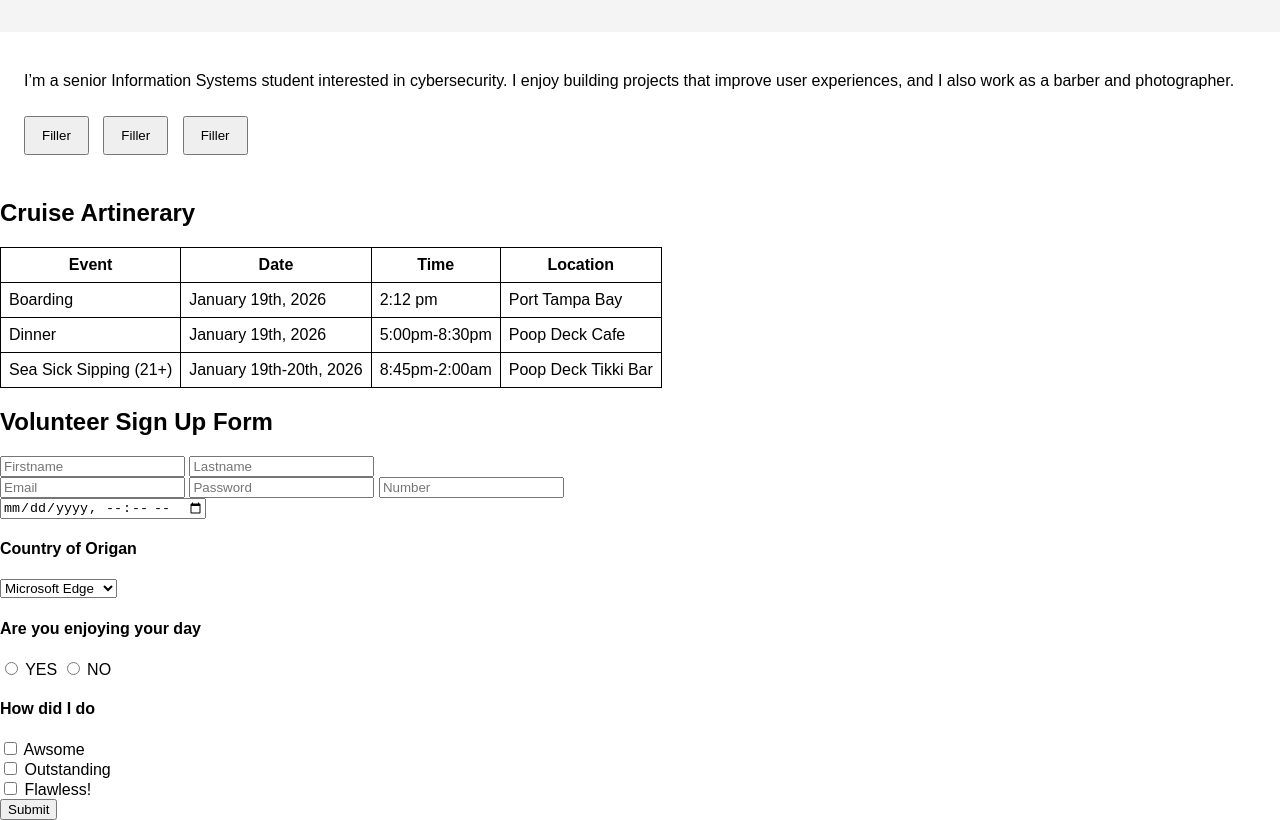
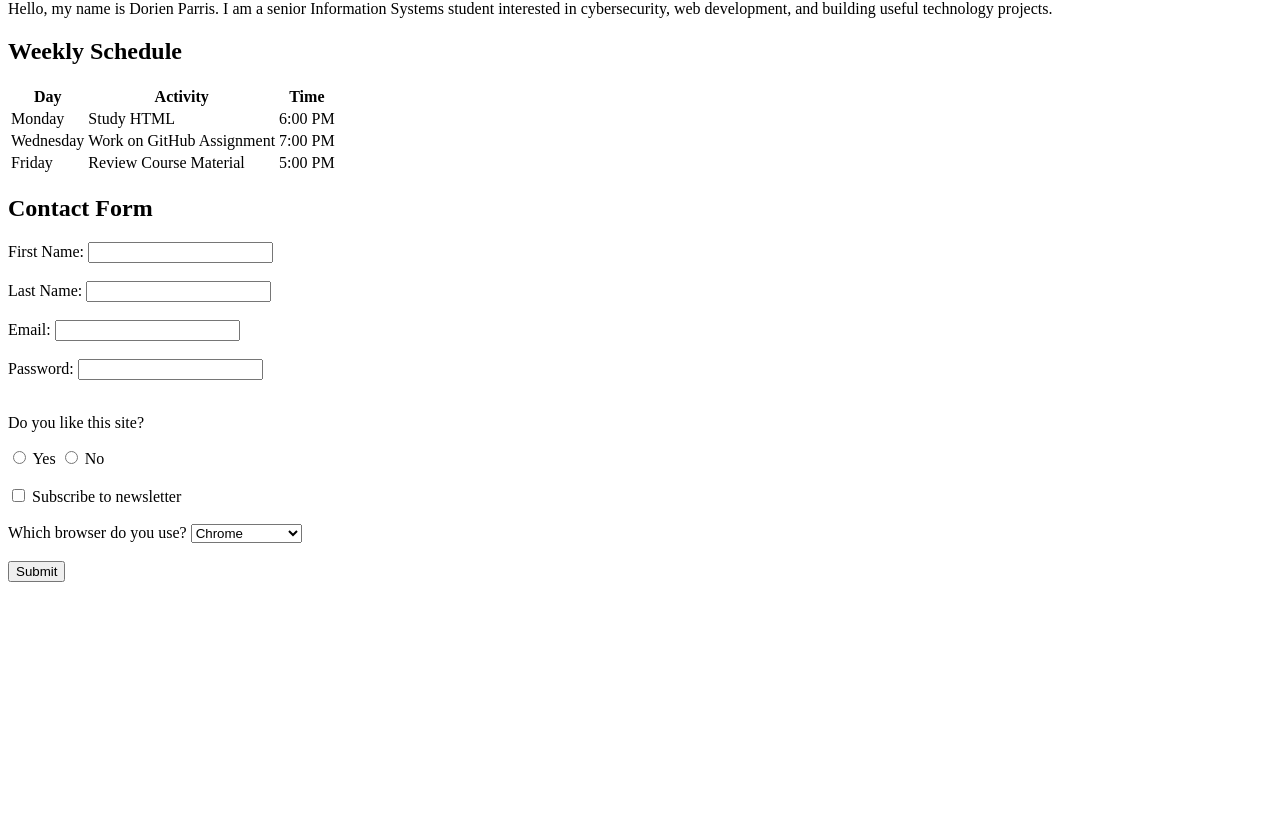
Before and after one commit to dorien1p/DParris-COP3060, a plain HTML site: page index.html in a window 1280 px wide. Shown: the part 80-900 px from the top of the page. After the commit the page ends 800 px from the top, so only its background shows below. Drawn offline with Linux system fonts and the light colour scheme.

Commit message:
Update index.html with new content and structure

```diff
--- a/index.html
+++ b/index.html
@@ -1,172 +1,91 @@
 <!DOCTYPE html>
 <html lang="en">
 <head>
-    <meta charset="UTF-8" />
-    <meta name="viewport" content="width=device-width, initial-scale=1.0" />
-    <title>Dorien Parris - Introduction</title>
+    <meta charset="UTF-8">
+    <meta name="viewport" content="width=device-width, initial-scale=1.0">
+    <title>Dorien Parris - PA01 Part 2</title>
+</head>
+<body>
+    <h1>Dorien Parris</h1>
 
-    <style>
-      body {
-        font-family: Arial, sans-serif;
-        margin: 0;
-        padding: 0;
-      }
-
-      header {
-        display: flex;
-        justify-content: space-between;
-        align-items: center;
-        padding: 16px 24px;
-        background-color: #f4f4f4;
-      }
-
-      .top-buttons button {
-        margin-left: 10px;
-        padding: 8px 14px;
-        cursor: pointer;
-      }
-
-      main {
-        padding: 24px;
-      }
-
-      .button-group button {
-        margin-right: 10px;
-        margin-top: 10px;
-        padding: 10px 16px;
-      }
-              table, th, td {
-            border: 1px solid black;
-            border-collapse: collapse;
-            padding: 8px;
-        }
-    </style>
-  </head>
-
-  <body>
-    <header>
-      <h1>Hello, I'm Dorien Parris</h1>
-
-      <div class="top-buttons">
-        <button>Sign Up</button>
-        <button>Register</button>
-      </div>
-    </header>
-
-    <main>
     <p>
-        I’m a senior Information Systems student interested in cybersecurity. I enjoy
-        building projects that improve user experiences, and I also work as a barber
-        and photographer.
+        Hello, my name is Dorien Parris. I am a senior Information Systems student
+        interested in cybersecurity, web development, and building useful technology projects.
     </p>
 
-      <div class="button-group">
-        <button>Filler</button>
-        <button>Filler</button>
-        <button>Filler</button>
-      </div>
-    </main>
-    <h2 id="events">Cruise Artinerary</h2>
-<table id="event-table">
-  <thead>
+    <h2>Weekly Schedule</h2>
+
+    <table>
         <tr>
-      <th>Event </th>
-      <th>Date</th>
+            <th>Day</th>
+            <th>Activity</th>
             <th>Time</th>
-      <th>Location</th>
         </tr>
-  </thead>
-  <tbody>
         <tr>
-  <td>Boarding</td>
-  <td>January 19th, 2026</td>
-  <td> 2:12 pm </td>
-  <td> Port Tampa Bay </td>
-
+            <td>Monday</td>
+            <td>Study HTML</td>
+            <td>6:00 PM</td>
         </tr>
-
         <tr>
-  <td> Dinner </td>
-  <td>January 19th, 2026</td>
-  <td> 5:00pm-8:30pm</td>
-  <td> Poop Deck Cafe </td>
+            <td>Wednesday</td>
+            <td>Work on GitHub Assignment</td>
+            <td>7:00 PM</td>
         </tr>
-
         <tr>
-  <td> Sea Sick Sipping (21+) </td>
-  <td>January 19th-20th, 2026</td>
-  <td>8:45pm-2:00am</td>
-  <td>Poop Deck Tikki Bar</td>
+            <td>Friday</td>
+            <td>Review Course Material</td>
+            <td>5:00 PM</td>
         </tr>
-</tbody>
-<tfoot>
-
-</tfoot>
     </table>
 
+    <h2>Contact Form</h2>
 
+    <form>
+        <label for="first-name">First Name:</label>
+        <input type="text" id="first-name" name="first-name">
 
-  <h2 id="volunteer">Volunteer Sign Up Form</h2>
-  <form method="post" action="#">
-<div>
-  <input type="text" id="Firstname" placeholder="Firstname" required>
-  <input type="text" id="Lastname" placeholder="Lastname" required>
-</div>
-<div>
-  <input type="email" id="Email" placeholder="Email" required>
-  <input type="password" id="Password" placeholder="Password" required>
-  <input type="number" id="Number" placeholder="Number" required>
-</div>
+        <br><br>
 
-  <input type="datetime-local" id="DOB" placeholder="endter your DOB" required>
+        <label for="last-name">Last Name:</label>
+        <input type="text" id="last-name" name="last-name">
 
+        <br><br>
 
-<h4> Country of Origan</h4>
-<div>
-<select id="Browser" name="Select Browser" >
-  <option value="MEdge">Microsoft Edge</option>
-  <option value="GChrome">Google Chrome</option>
-  <option value="FFox">Fire Fox</option>
-  <option value="Bing">Bing</option>
-  <option value="Safari">Safari</option>
-  <option value="other">Others</option>
+        <label for="email">Email:</label>
+        <input type="email" id="email" name="email">
+
+        <br><br>
+
+        <label for="password">Password:</label>
+        <input type="password" id="password" name="password">
+
+        <br><br>
+
+        <p>Do you like this site?</p>
+        <input type="radio" id="yes" name="like-site" value="yes">
+        <label for="yes">Yes</label>
+
+        <input type="radio" id="no" name="like-site" value="no">
+        <label for="no">No</label>
+
+        <br><br>
+
+        <input type="checkbox" id="subscribe" name="subscribe">
+        <label for="subscribe">Subscribe to newsletter</label>
+
+        <br><br>
+
+        <label for="browser">Which browser do you use?</label>
+        <select id="browser" name="browser">
+            <option value="chrome">Chrome</option>
+            <option value="edge">Microsoft Edge</option>
+            <option value="firefox">Firefox</option>
+            <option value="safari">Safari</option>
         </select>
-</div>
 
-   <div>
-    <h4> Are you enjoying your day </h4>
-    <input type="radio" id="yes" name="button1" value="value1" >
-    <label for="yes"> YES </label>
+        <br><br>
 
-    <input type="radio" id="no" name="button2" value="value2" >
-    <label for="no"> NO </label>
-  </div>
-
-
-  <div>
-    <h4>How did I do</h4>
-    <label>
-      <input type="checkbox" name="subscribe" value="yes" >
-      Awsome
-      </label>
-  </div>
-
-  <div>
-       <label>
-      <input type="checkbox" name="subscribe" value="yes" >
-      Outstanding
-      </label>
-  </div>
-
-  <div>
-       <label>
-      <input type="checkbox" name="subscribe" value="yes" >
-      Flawless!
-      </label>
-</div>
-<div>
         <button type="submit">Submit</button>
-</div>
     </form>
 </body>
 </html>
```
Lines whose indentation alone changed are shown as unchanged.
